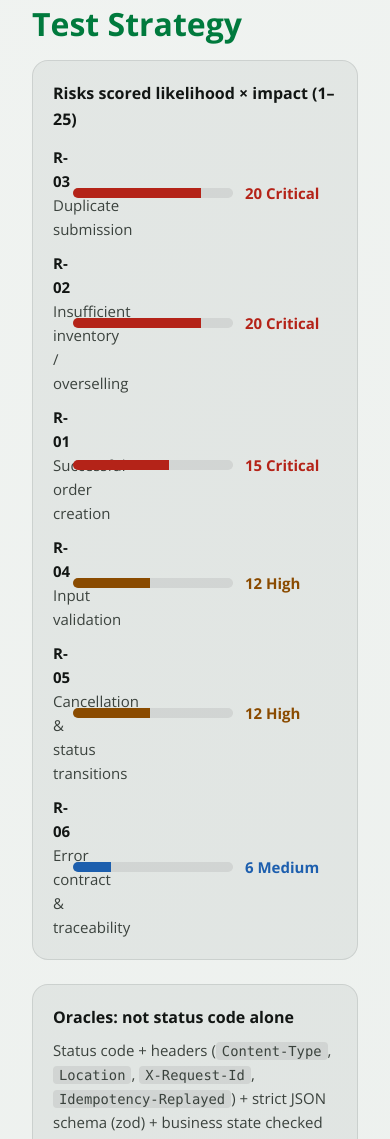
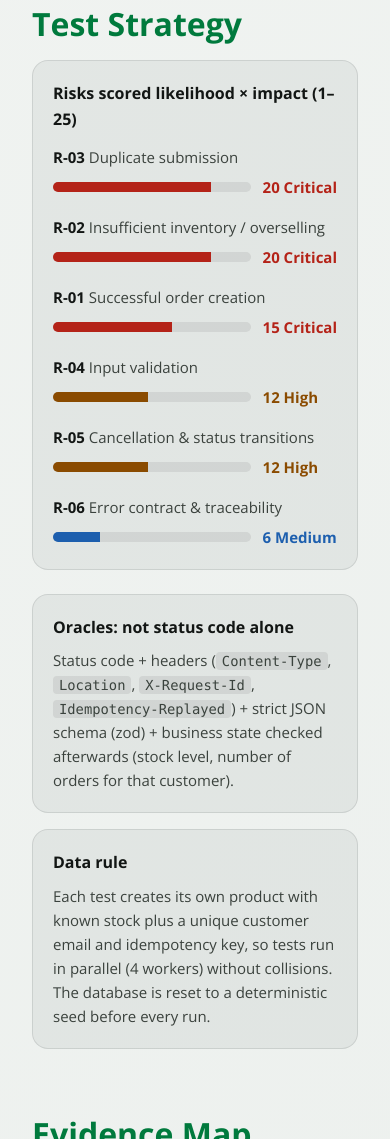
Before and after one commit to kaysea-bgnt/portfolio, a plain HTML site: page ecommerce-order-api.html in a window 390 px wide. Shown: the part 3554-4693 px from the top of the page. Drawn offline with nearby package versions, Linux system fonts and the light colour scheme.

Commit message:
fix(case-study): stack risk list on mobile screens

```diff
--- a/ecommerce-order-api.html
+++ b/ecommerce-order-api.html
@@ -271,6 +271,7 @@
       }
     }
   </style>
+  <style>@media (max-width:640px){.kc-risk{grid-template-columns:minmax(0,1fr) auto !important;row-gap:6px !important}.kc-risk>span:nth-child(3n+1){grid-column:1/-1;margin-top:10px}.kc-risk>span:first-child{margin-top:0}}</style>
 </head>
 
 <body>
@@ -455,7 +456,7 @@
           <div
             style="flex: 1 1 480px; min-width: 0; padding: 20px; border-radius: 16px; background: rgba(var(--tint),0.05); border: 1px solid rgba(var(--tint),0.1)">
             <p style="margin: 0 0 12px; font-weight: 700; color: var(--ink)">Risks scored likelihood × impact (1–25)</p>
-            <div
+            <div class="kc-risk"
               style="display: grid; grid-template-columns: minmax(0, 1fr) 160px 92px; gap: 10px 12px; align-items: center; font-size: 15px">
               <span><b style="color: var(--ink)">R-03</b> Duplicate submission</span><span role="img"
                 aria-label="score 20 of 25"
```
